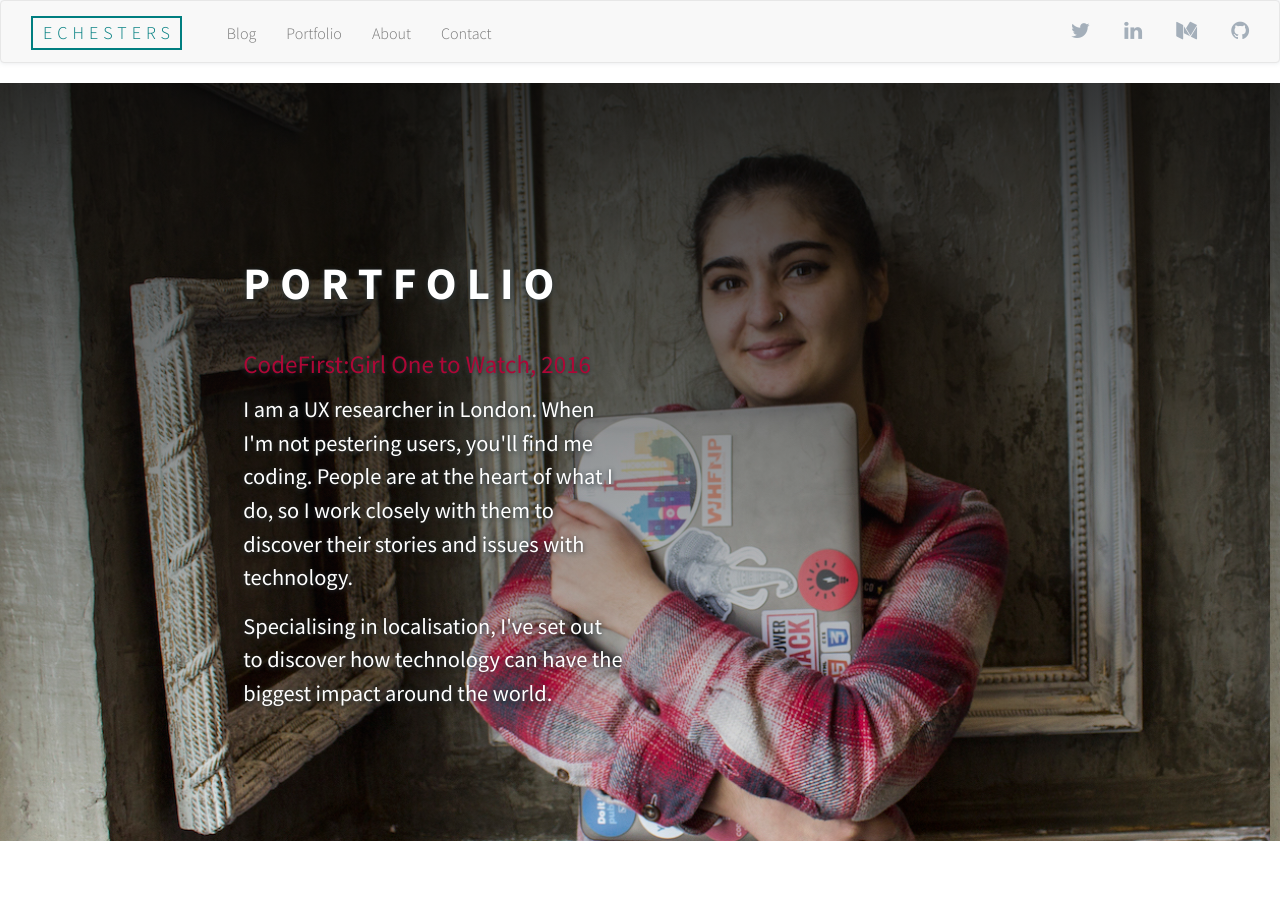
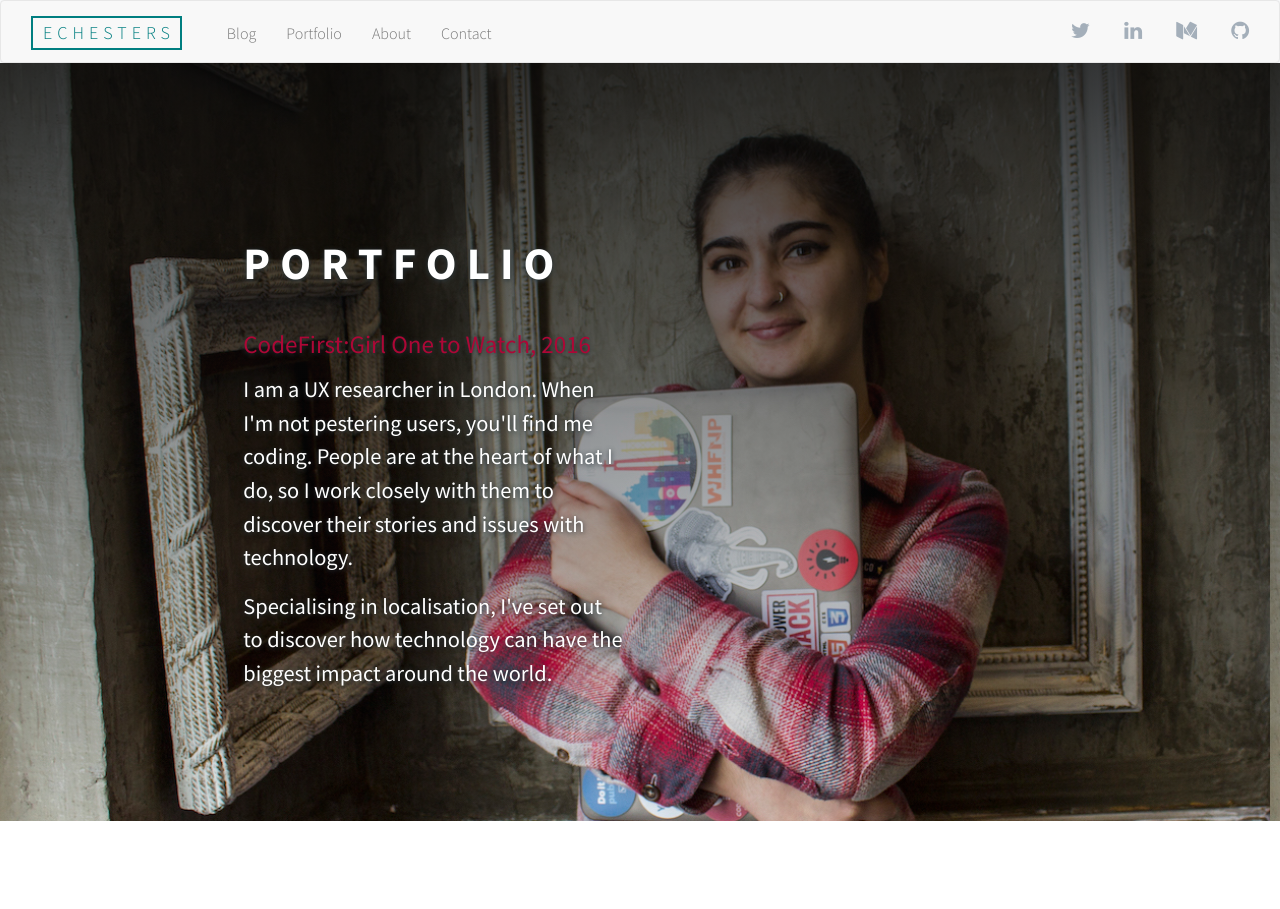
Before and after one commit to EChesters/echesters.github.io, a Jekyll site: the page built from portfolio.html, in a window 1280 px wide. Shown: the top 909 px of the page. Built offline with Jekyll 4.4.1, drawn with Linux system fonts in a browser that asks for light colours; nearby versions of some CDN libraries; comment, search, counter and statistics services are not loaded.

Commit message:
Removed margin bottom from nav for banner images

```diff
--- a/_includes/navbar.html
+++ b/_includes/navbar.html
@@ -1,4 +1,4 @@
-<nav class="navbar navbar-default" role="navigation">
+<nav class="navbar navbar-default no-margin" role="navigation">
   <div class="navbar-header">
     <button type="button" data-target="#navbarCollapse" data-toggle="collapse" class="navbar-toggle remove-margin top">
       <span class="sr-only">Toggle navigation</span>
```
